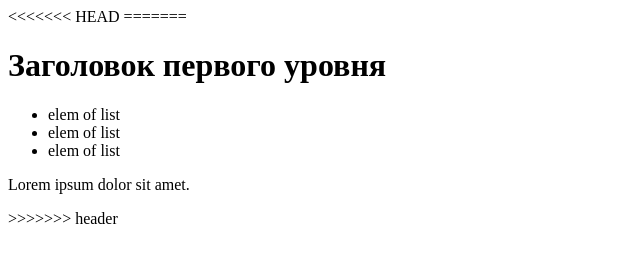
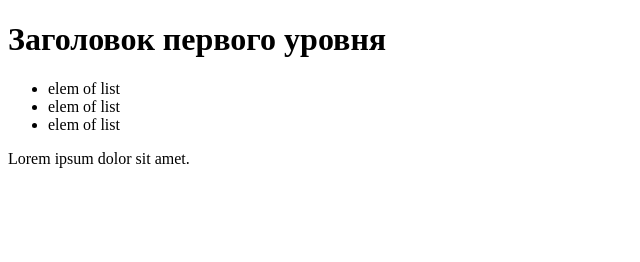
Before and after one commit to webkordins/eee, a plain HTML site: page index.html in a window 1280 px wide. Shown: the whole page, without its empty margins (0-640 px from the left). Drawn offline with Linux system fonts and the light colour scheme.

Commit message:
all right

```diff
--- a/index.html
+++ b/index.html
@@ -7,9 +7,6 @@
   <title>Document</title>
 </head>
 <body>
-<<<<<<< HEAD
-
-=======
   <header>
     <div class="container">
       <h1>
@@ -25,7 +22,5 @@
       <p>Lorem ipsum dolor sit amet.</p>
     </div>
   </header>
-
->>>>>>> header
 </body>
 </html>
```
